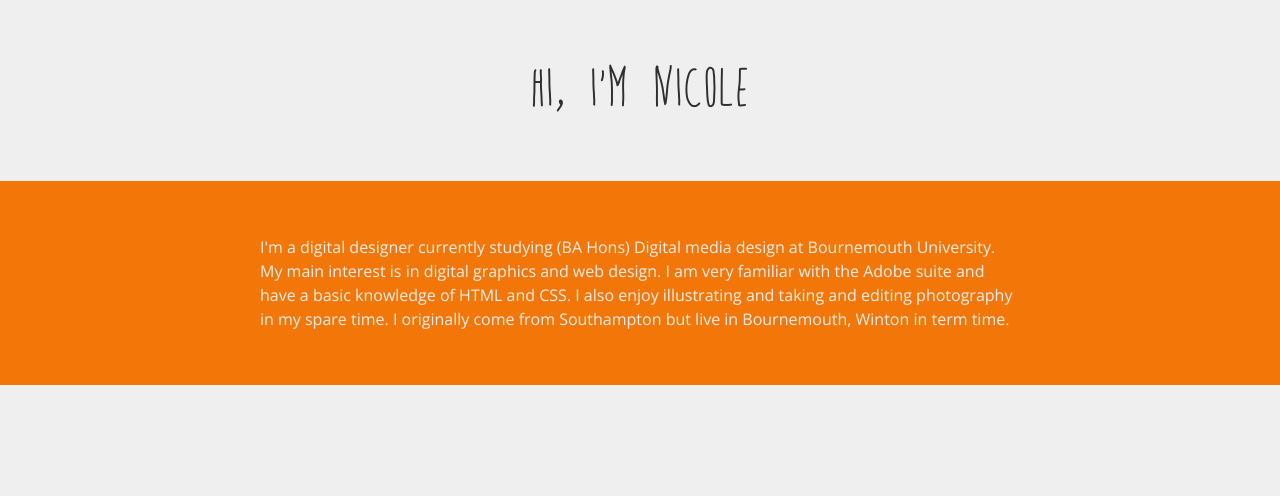
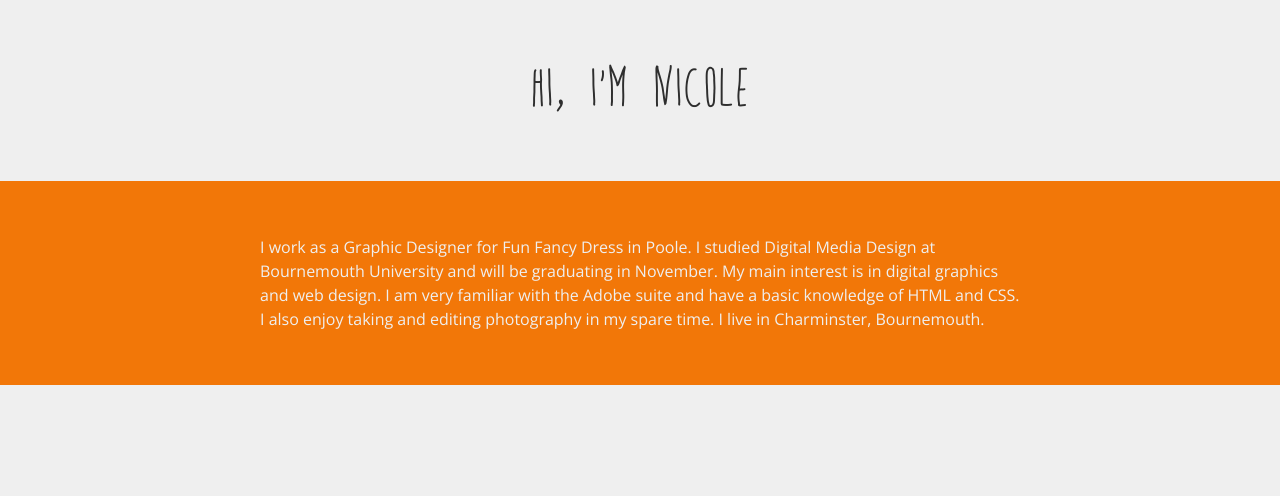
Before and after one commit to nicoleee/portfolio_site, a PHP site: page / in a window 1280 px wide. Shown: the part 410-906 px from the top of the page. Run offline with PHP 8.4, Linux system fonts and the light colour scheme.

Commit message:
Homepage info changed

```diff
--- a/index.php
+++ b/index.php
@@ -11,11 +11,9 @@ require 'php/header.php';
 </div>
 <div class="section section--padded full background--orange">
 	<div class="container constrained">
-		<p class="text--white">I'm a digital designer currently studying (BA Hons) Digital media design at Bournemouth University.
+		<p class="text--white">I work as a Graphic Designer for Fun Fancy Dress in Poole. I studied Digital Media Design at Bournemouth University and will be graduating in November.
 			My main interest is in digital graphics and web design.
-			I am very familiar with the Adobe suite and have a basic knowledge of HTML and CSS. I also enjoy illustrating
-			and taking and editing photography in my spare time. I originally come from Southampton but live in Bournemouth, Winton
-			in term time.</p>
+			I am very familiar with the Adobe suite and have a basic knowledge of HTML and CSS. I also enjoy taking and editing photography in my spare time. I live in Charminster, Bournemouth.</p>
 	</div>
 </div>
 <div class="section section--padded section--full-height push-down">
```
